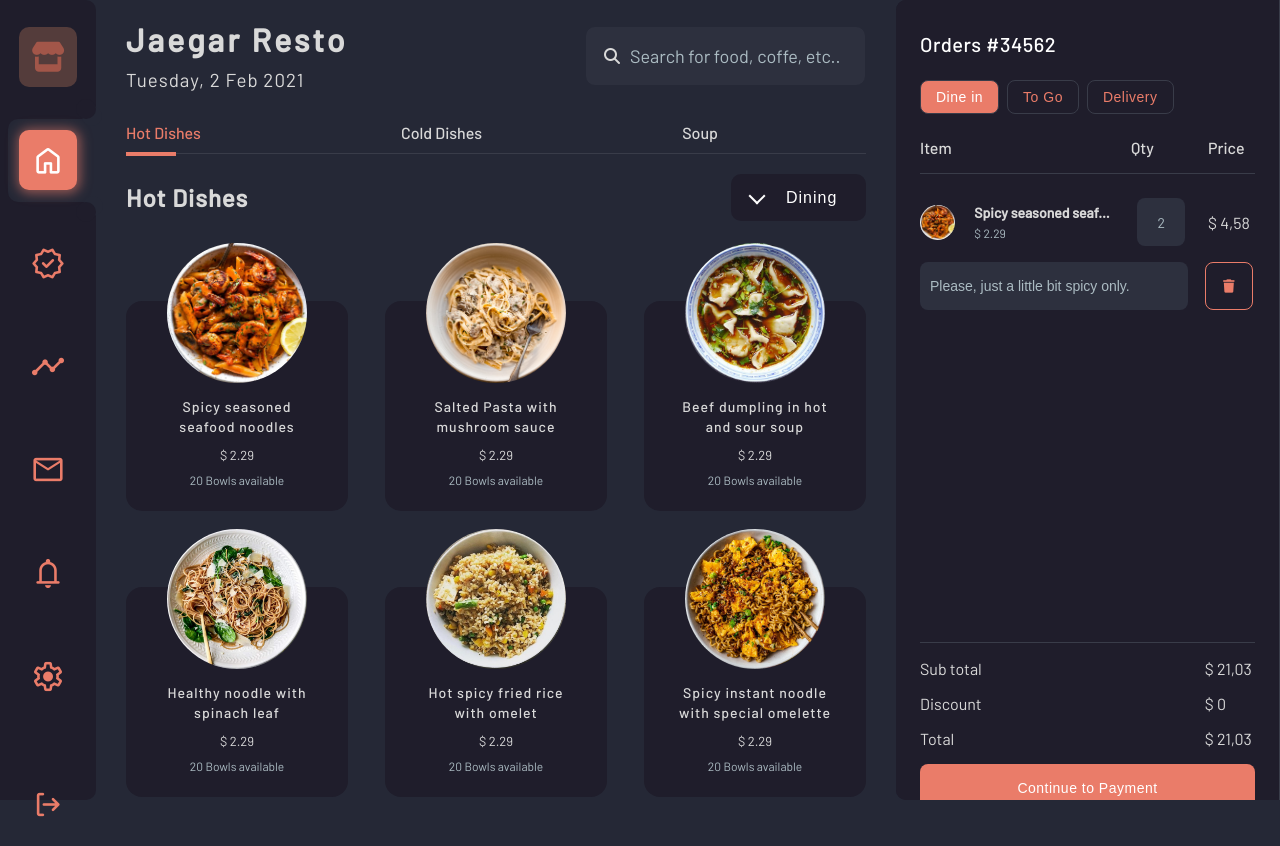
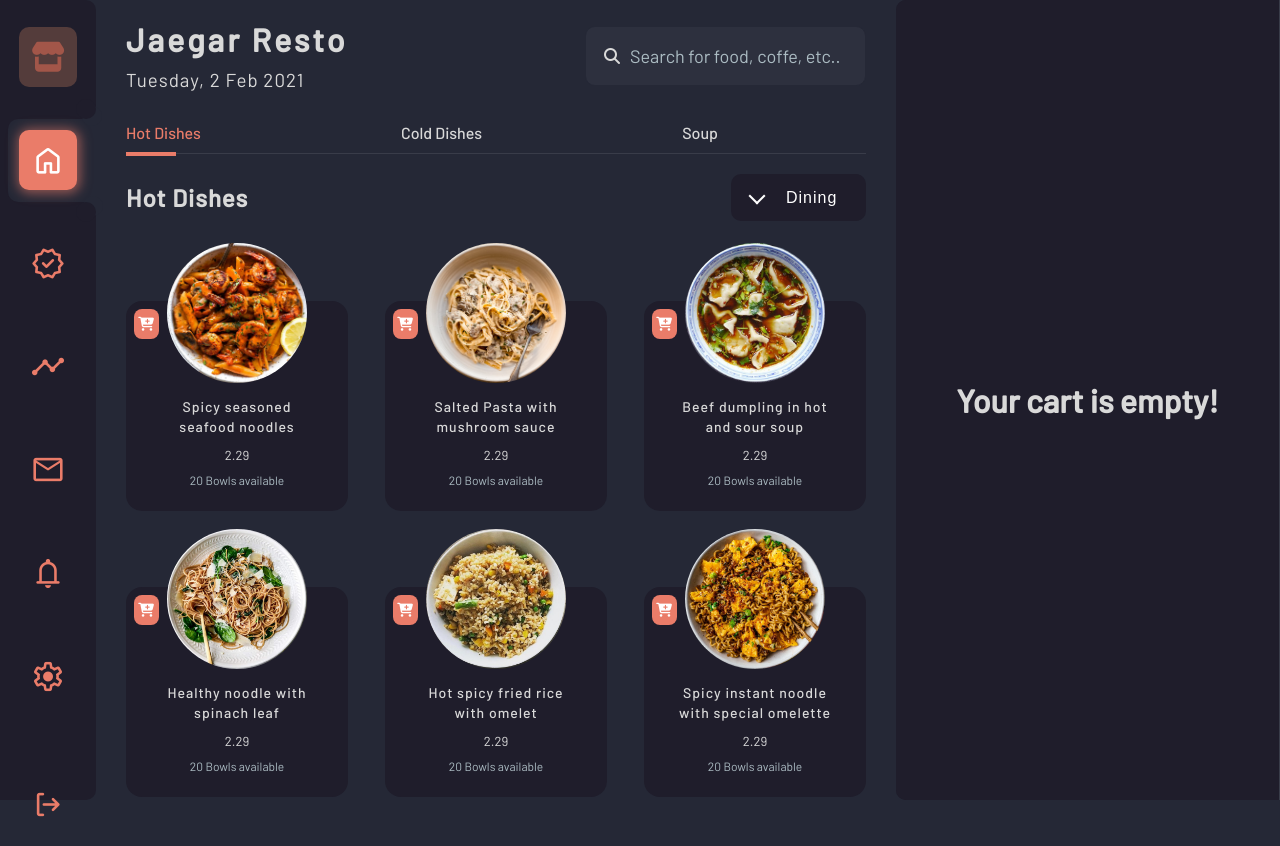
Before and after one commit to hozayfamustafaelsheikh/shopping-cart-react-redux, a React (Create React App) app: page / in a window 1280 px wide. Built offline with nearby package versions, Linux system fonts and the light colour scheme.

Commit message:
add redux

```diff
--- a/package.json
+++ b/package.json
@@ -3,6 +3,7 @@
   "version": "0.1.0",
   "private": true,
   "dependencies": {
+    "@reduxjs/toolkit": "^1.9.3",
     "@testing-library/jest-dom": "^5.16.5",
     "@testing-library/react": "^13.4.0",
     "@testing-library/user-event": "^13.5.0",
--- a/src/assets/css/style.css
+++ b/src/assets/css/style.css
@@ -18,6 +18,58 @@
 
 .d-none {
   display: none !important;
+}
+
+.d-flex {
+  display: flex !important;
+}
+
+.items-center {
+  align-items: center !important;
+}
+
+.justify-center {
+  justify-content: center !important;
+}
+
+.flex-col {
+  flex-direction: column !important;
+}
+
+.h-100 {
+  height: 100%;
+}
+
+.main-button {
+  width: 100%;
+  height: 30px;
+  border-radius: 8px;
+  border: none;
+  outline: none;
+  font-size: 14px;
+  letter-spacing: 0.5px;
+  font-weight: 500;
+  background-color: #ea7c69;
+  color: #fff;
+  cursor: pointer;
+}
+
+.main_input {
+  background-color: #2d303e;
+  border: none;
+  outline: none;
+  color: #abbbc2;
+  font-size: 14px;
+  width: 70%;
+  height: 35px;
+  border-radius: 8px;
+  padding: 5px;
+  margin: 0 auto;
+  display: inline;
+}
+
+.w-12 {
+  width: 12% !important;
 }
 
 /* body */
@@ -156,7 +208,7 @@ body {
 .page {
   padding: 20px 30px;
   height: 100vh;
-  overflow: hidden;
+  overflow: scroll;
 }
 
 .page::-webkit-scrollbar {
@@ -270,7 +322,7 @@ body {
   left: 0;
 }
 
-.tab-body.active{
+.tab-body.active {
   display: block;
 }
 
@@ -330,6 +382,7 @@ body {
   height: 210px;
   border-radius: 16px;
   margin-bottom: 50px;
+  padding: 0.5rem;
 }
 
 .item .image {
@@ -391,9 +444,9 @@ body {
   width: 24rem;
   z-index: 3;
   height: 100vh;
-  overflow: hidden;
+  overflow: scroll;
   border-right: 1px solid #393c49;
-    transition: right 0.2s linear 0.2s;
+  transition: right 0.2s linear 0.2s;
 }
 
 .cart.cart-openedPayment {
@@ -488,7 +541,7 @@ body {
 
 .cart-table-body {
   height: 470px;
-  overflow: hidden;
+  overflow: scroll;
   border-top: 1px solid #393c49;
   border-bottom: 1px solid #393c49;
 }
@@ -596,14 +649,20 @@ body {
   height: 48px;
   border: 1px solid #ea7c69;
   color: #ea7c69;
+  background-color: transparent;
   border-radius: 8px;
-  background-color: transparent;
   font-size: 16x;
+}
+
+.cart-table-item-details-delete .cart-item-delete button:hover {
+  color: #fff;
+  background-color: #ea7c69;
+  cursor: pointer;
 }
 
 .cart-table-footer-line {
   display: grid;
-  grid-template-columns: 80% 18%;
+  grid-template-columns: 75% 25%;
   gap: 5%;
   align-items: center;
   margin-top: 1rem;
@@ -636,7 +695,7 @@ body {
   width: 24rem;
   z-index: 2;
   height: 100vh;
-  overflow: hidden;
+  overflow: scroll;
   border-radius: 10px 0 0 10px;
 }
 
@@ -880,7 +939,7 @@ body {
   top: 0;
   width: 100%; /* Full width */
   height: 100%; /* Full height */
-  overflow: hidden; /* Enable scroll if needed */
+  overflow: scroll; /* Enable scroll if needed */
   background-color: rgb(0, 0, 0); /* Fallback color */
   background-color: rgba(0, 0, 0, 0.4); /* Black w/ opacity */
 }
--- a/src/components/Cart.js
+++ b/src/components/Cart.js
@@ -1,8 +1,46 @@
+import React, { useState, useEffect } from "react";
+import { useSelector, useDispatch } from "react-redux";
+import { removeItem, setQty, setDetails } from "../redux/slices/cartSlice";
+
 function Cart(props) {
+    const [total, setTotal] = useState(0);
+    const [discount, setDiscount] = useState(0);
+    const [totalWithDiscount, setTotalWithDiscount] = useState(0);
+    const { cart } = useSelector((state) => state);
+    const dispatch = useDispatch();
+
+    useEffect(() => {
+        console.log(cart)
+        let sub_total = cart.map(item => item.price * item.qty).reduce((acc, curr) => acc + curr, 0);
+        setTotal(sub_total);
+        let final_total =  sub_total - discount;
+        setTotalWithDiscount(final_total);
+    }, [cart]);
+
+    const removeFromCart = (item) => {
+        dispatch(removeItem(item.id));
+    };
+
+    const changeQty = (e, item) => {
+        dispatch(setQty({ id: item.id, qty: e.target.value }));
+    };
+
+    const changeDetails = (e, item) => {
+        dispatch(setDetails({ id: item.id, details: e.target.value }));
+    };
+
+    const setDiscountAndTotal= (value) => {
+        setDiscount(value);
+        let final_total =  total - value;
+        setTotalWithDiscount(final_total);
+    }
+
     return (
+        <div className={"cart " + (props.openPayment ? "cart-openedPayment" : "")}>
+            {cart.length > 0 ? (
                 <>
                     {/* Cart */}
-            <div className={"cart " + (props.openPayment ? "cart-openedPayment" : "")}>
+                    <div>
                         {/* Cart Order Number */}
                         <div className="cart-order-number">
                             <h1>Orders #34562</h1>
@@ -56,6 +94,10 @@ function Cart(props) {
                             {/* End of Cart table Headers */}
                             {/* Cart table Body */}
                             <div className="cart-table-body">
+                                {
+                                    cart.map(
+                                        (item, index) => (
+                                            <div key={index}>
                                                 {/* Cart table item */}
                                                 <div className="cart-table-item">
                                                     {/* Cart table item first line */}
@@ -64,24 +106,24 @@ function Cart(props) {
                                                         <div className="cart-item-image-name">
                                                             {/* Cart table item image */}
                                                             <div className="cart-item-image">
-                                        <img src={require("../assets/img/item-01.jpg")} alt="" srcSet="" />
+                                                                <img src={require("../assets/img/" + item.image)} alt="" srcSet="" />
                                                             </div>
                                                             {/* End of Cart table item image */}
                                                             {/* Cart table item name and price */}
                                                             <div className="cart-item-name-price">
-                                        <h1>Spicy seasoned seafood noodles</h1>
-                                        <p>$ 2.29</p>
+                                                                <h1>{item.name}</h1>
+                                                                <p>$ {item.price.toFixed(2)}</p>
                                                             </div>
                                                             {/* End of Cart table item name and price */}
                                                         </div>
                                                         {/* End of Cart table item image, name and price */}
                                                         {/* Cart table item quantity field */}
                                                         <div className="cart-item-qty">
-                                    <input type="text" name="qty" defaultValue="2" id="qty" />
+                                                            <input type="text" name="qty" value={item.qty} id="qty" onChange={(e) => changeQty(e, item)} />
                                                         </div>
                                                         {/* End of Cart table item quantity field */}
                                                         {/* Cart table item total price (quantity × item unit price) */}
-                                <div className="cart-item-price">$ 4,58</div>
+                                                        <div className="cart-item-price">$ {(item.price * item.qty)}</div>
                                                         {/* End of Cart table item total price (quantity × item unit price) */}
                                                     </div>
                                                     {/* Cart table item details field and delete button */}
@@ -93,12 +135,14 @@ function Cart(props) {
                                                                 placeholder="Please, just a little bit spicy only."
                                                                 name="details"
                                                                 id="details"
+                                                                value={item.details}
+                                                                onChange={(e) => changeDetails(e, item)}
                                                             />
                                                         </div>
                                                         {/* End of Cart table item details field  */}
                                                         {/* Cart table item delete button  */}
                                                         <div className="cart-item-delete">
-                                    <button>
+                                                            <button onClick={() => removeFromCart(item)}>
                                                                 <i className="fa-solid fa-trash"></i>
                                                             </button>
                                                         </div>
@@ -107,6 +151,10 @@ function Cart(props) {
                                                     {/* End of Cart table item details field and delete button */}
                                                 </div>
                                                 {/* End of Cart table item */}
+                                            </div>
+                                        )
+                                    )
+                                }
                             </div>
                             {/* End of Cart table Body */}
                             {/* Cart table Footer */}
@@ -117,7 +165,7 @@ function Cart(props) {
                                     <span>Sub total</span>
                                     {/* End of Cart table Footer subtotal title  */}
                                     {/* Cart table Footer subtotal value  */}
-                            <span>$ 21,03</span>
+                                    <span>$ {total.toFixed(2)}</span>
                                     {/* End of Cart table Footer subtotal value  */}
                                 </div>
                                 {/* End of Cart table Footer subtotal  */}
@@ -127,7 +175,15 @@ function Cart(props) {
                                     <span>Discount</span>
                                     {/* End of Cart table Footer discount title  */}
                                     {/* Cart table Footer discount value  */}
-                            <span>$ 0</span>
+                                    <span>$ <input
+                                        className="main_input"
+                                        type="text"
+                                        placeholder="0"
+                                        name="discount"
+                                        id="discount"
+                                        value={discount}
+                                        onChange={(e) => setDiscountAndTotal(e.target.value)}
+                                    /></span>
                                     {/* End of Cart table Footer discount value  */}
                                 </div>
                                 {/* End of Cart table Footer discount  */}
@@ -137,7 +193,7 @@ function Cart(props) {
                                     <span>Total</span>
                                     {/* End of Cart table Footer total title  */}
                                     {/* Cart table Footer total value  */}
-                            <span>$ 21,03</span>
+                                    <span>$ {totalWithDiscount.toFixed(2)}</span>
                                     {/* End of Cart table Footer total value  */}
                                 </div>
                                 {/* End of Cart table Footer total  */}
@@ -153,6 +209,14 @@ function Cart(props) {
                     </div>
                     {/* End of Cart */}
                 </>
+            ) : (
+                <div className="d-flex flex-col items-center justify-center h-100">
+                    <h1>
+                        Your cart is empty!
+                    </h1>
+                </div>
+            )}
+        </div>
     );
 }
 
--- a/src/components/Home.js
+++ b/src/components/Home.js
@@ -1,4 +1,6 @@
 import React, { useState, useEffect } from 'react';
+import { addItem, increaseQty } from "../redux/slices/cartSlice";
+import { useSelector, useDispatch } from "react-redux";
 
 var items = [
     {
@@ -8,44 +10,56 @@ var items = [
             {
                 id: 1,
                 name: "Spicy seasoned seafood noodles",
-                price: "$ 2.29",
+                price: 2.29,
                 avaliable: "20 Bowls available",
                 image: "item-01.jpg",
+                qty: 1,
+                details: ""
             },
             {
                 id: 2,
                 name: "Salted Pasta with mushroom sauce",
-                price: "$ 2.29",
+                price: 2.29,
                 avaliable: "20 Bowls available",
                 image: "item-02.jpg",
+                qty: 1,
+                details: ""
             },
             {
                 id: 3,
                 name: "Beef dumpling in hot and sour soup",
-                price: "$ 2.29",
+                price: 2.29,
                 avaliable: "20 Bowls available",
                 image: "item-03.jpg",
+                qty: 1,
+                details: ""
             },
             {
                 id: 4,
                 name: "Healthy noodle with spinach leaf",
-                price: "$ 2.29",
+                price: 2.29,
                 avaliable: "20 Bowls available",
                 image: "item-04.jpg",
+                qty: 1,
+                details: ""
             },
             {
                 id: 5,
                 name: "Hot spicy fried rice with omelet",
-                price: "$ 2.29",
+                price: 2.29,
                 avaliable: "20 Bowls available",
                 image: "item-05.jpg",
+                qty: 1,
+                details: ""
             },
             {
                 id: 6,
                 name: "Spicy instant noodle with special omelette",
-                price: "$ 2.29",
+                price: 2.29,
                 avaliable: "20 Bowls available",
                 image: "item-06.jpg",
+                qty: 1,
+                details: ""
             },
         ],
 
@@ -55,46 +69,58 @@ var items = [
         category: "Cold Dishes",
         items: [
             {
-                id: 1,
+                id: 7,
                 name: "Healthy noodle with spinach leaf",
-                price: "$ 2.29",
+                price: 2.29,
                 avaliable: "20 Bowls available",
                 image: "item-04.jpg",
+                qty: 1,
+                details: ""
             },
             {
-                id: 2,
+                id: 8,
                 name: "Salted Pasta with mushroom sauce",
-                price: "$ 2.29",
+                price: 2.29,
                 avaliable: "20 Bowls available",
                 image: "item-02.jpg",
+                qty: 1,
+                details: ""
             },
             {
-                id: 3,
+                id: 9,
                 name: "Spicy seasoned seafood noodles",
-                price: "$ 2.29",
+                price: 2.29,
                 avaliable: "20 Bowls available",
                 image: "item-01.jpg",
+                qty: 1,
+                details: ""
             },
             {
-                id: 4,
+                id: 10,
                 name: "Spicy instant noodle with special omelette",
-                price: "$ 2.29",
+                price: 2.29,
                 avaliable: "20 Bowls available",
                 image: "item-06.jpg",
+                qty: 1,
+                details: ""
             },
             {
-                id: 5,
+                id: 11,
                 name: "Beef dumpling in hot and sour soup",
-                price: "$ 2.29",
+                price: 2.29,
                 avaliable: "20 Bowls available",
                 image: "item-03.jpg",
+                qty: 1,
+                details: ""
             },
             {
-                id: 6,
+                id: 12,
                 name: "Hot spicy fried rice with omelet",
-                price: "$ 2.29",
+                price: 2.29,
                 avaliable: "20 Bowls available",
                 image: "item-05.jpg",
+                qty: 1,
+                details: ""
             },
         ],
 
@@ -104,46 +130,58 @@ var items = [
         category: "Soup",
         items: [
             {
-                id: 1,
+                id: 13,
                 name: "Hot spicy fried rice with omelet",
-                price: "$ 2.29",
+                price: 2.29,
                 avaliable: "20 Bowls available",
                 image: "item-05.jpg",
+                qty: 1,
+                details: ""
             },
             {
-                id: 2,
+                id: 14,
                 name: "Salted Pasta with mushroom sauce",
-                price: "$ 2.29",
+                price: 2.29,
                 avaliable: "20 Bowls available",
                 image: "item-02.jpg",
+                qty: 1,
+                details: ""
             },
             {
-                id: 3,
+                id: 15,
                 name: "Healthy noodle with spinach leaf",
-                price: "$ 2.29",
+                price: 2.29,
                 avaliable: "20 Bowls available",
                 image: "item-04.jpg",
+                qty: 1,
+                details: ""
             },
             {
-                id: 4,
+                id: 16,
                 name: "Spicy instant noodle with special omelette",
-                price: "$ 2.29",
+                price: 2.29,
                 avaliable: "20 Bowls available",
                 image: "item-06.jpg",
+                qty: 1,
+                details: ""
             },
             {
-                id: 5,
+                id: 17,
                 name: "Spicy seasoned seafood noodles",
-                price: "$ 2.29",
+                price: 2.29,
                 avaliable: "20 Bowls available",
                 image: "item-01.jpg",
+                qty: 1,
+                details: ""
             },
             {
-                id: 6,
+                id: 18,
                 name: "Beef dumpling in hot and sour soup",
-                price: "$ 2.29",
+                price: 2.29,
                 avaliable: "20 Bowls available",
                 image: "item-03.jpg",
+                qty: 1,
+                details: ""
             },
         ],
 
@@ -152,6 +190,18 @@ var items = [
 
 function Home() {
     const [currentTab, setCurrentTab] = useState(1);
+    const { cart } = useSelector((state) => state);
+    const dispatch = useDispatch();
+
+    const addToCart = (item) => {
+        if (cart.some((p) => p.id === item.id)) {
+            dispatch(increaseQty(item.id));
+        }
+        else {
+            dispatch(addItem(item));
+        }
+    };
+
     return (
         <>
             {/* Page Content */}
@@ -190,7 +240,7 @@ function Home() {
                             {/* Home Page Tabs Header Item */}
                             {
                                 items.map((item, index) => (
-                                    <li key={item.id} className={"tab-item " + (item.id === currentTab ? "active" : "") } data-tabname={item.id} onClick={() => setCurrentTab(item.id)}>{item.category}</li>
+                                    <li key={item.id} className={"tab-item " + (item.id === currentTab ? "active" : "")} data-tabname={item.id} onClick={() => setCurrentTab(item.id)}>{item.category}</li>
                                 ))
                             }
                             {/* End of Home Page Tabs Header Item */}
@@ -228,7 +278,7 @@ function Home() {
                                         {/* Home Page Item */}
                                         {
                                             item_category.items.map((item, item_index) => (
-                                                <div className="item" key={item.id}>
+                                                <div className="item" key={item.id} >
                                                     {/* Home Page Item Image */}
                                                     <div className="image">
                                                         <img src={require("../assets/img/" + item.image)} alt="" />
@@ -241,6 +291,10 @@ function Home() {
                                                         <p>{item.avaliable}</p>
                                                     </div>
                                                     {/* End of Home Page Item Details */}
+
+                                                    <button className='main-button w-12' onClick={() => addToCart(item)}>
+                                                        <i className="fa-solid fa-cart-plus"></i>
+                                                    </button>
                                                 </div>
                                             ))
                                         }
--- a/src/index.js
+++ b/src/index.js
@@ -2,10 +2,14 @@ import React from 'react';
 import ReactDOM from 'react-dom/client';
 import './assets/css/style.css';
 import App from './App';
+import { Provider } from "react-redux";
+import { store } from "./redux/store";
 
 const root = ReactDOM.createRoot(document.getElementById('root'));
 root.render(
-  <React.StrictMode>
-    <App />
-  </React.StrictMode>
+  <Provider store={store}>
+    <React.StrictMode>
+      <App />
+    </React.StrictMode>
+  </Provider>
 );
--- /dev/null
+++ b/src/redux/slices/cartSlice.js
@@ -0,0 +1,53 @@
+import { createSlice } from "@reduxjs/toolkit";
+
+const initialState = [];
+
+const cartSlice = createSlice({
+  name: "cart",
+  initialState,
+  reducers: {
+    addItem(state, action) {
+      console.log(state)
+      state.push(action.payload);
+    },
+    removeItem(state, action) {
+      return state.filter((item) => item.id !== action.payload);
+    },
+    increaseQty(state, action) {
+      state = state.map(item => {
+        if (item.id === action.payload) {
+          item.qty++;
+        }
+        return item;
+      });
+    },
+    decreaseQty(state, action) {
+      state = state.map(item => {
+        if (item.id === action.payload) {
+          item.qty--;
+        }
+        return item;
+      });
+    },
+    setQty(state, action) {
+      state = state.map(item => {
+        if (item.id === action.payload.id) {
+          item.qty = action.payload.qty;
+        }
+        return item;
+      });
+    },
+    setDetails(state, action) {
+      state = state.map(item => {
+        if (item.id === action.payload.id) {
+          item.details = action.payload.details;
+        }
+        return item;
+      });
+    },
+
+  },
+});
+
+export const { addItem, removeItem, increaseQty, decreaseQty, setQty, setDetails } = cartSlice.actions;
+export default cartSlice.reducer;
--- /dev/null
+++ b/src/redux/store.js
@@ -0,0 +1,8 @@
+import { configureStore } from "@reduxjs/toolkit";
+import cartReducer from "./slices/cartSlice";
+
+export const store = configureStore({
+  reducer: {
+    cart: cartReducer,
+  },
+});
```
Also changed, not shown: 1 other file (tests, documents, lock files or other folders). Lines whose indentation alone changed are shown as unchanged.
